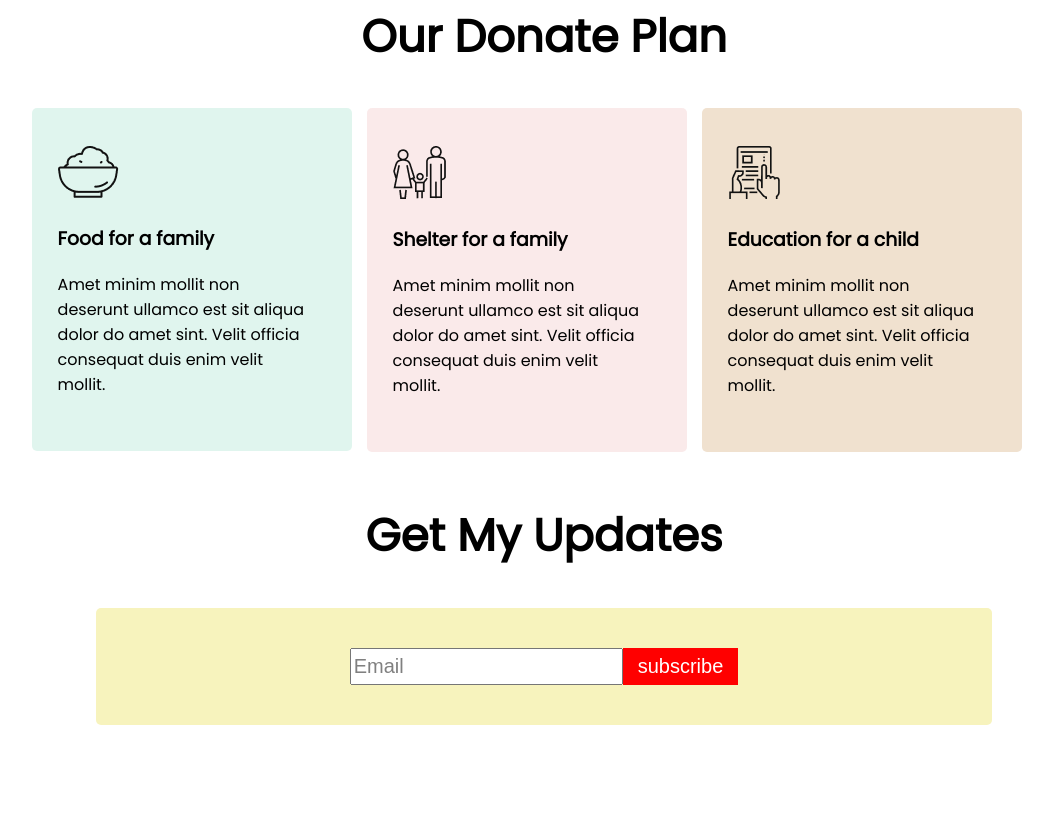
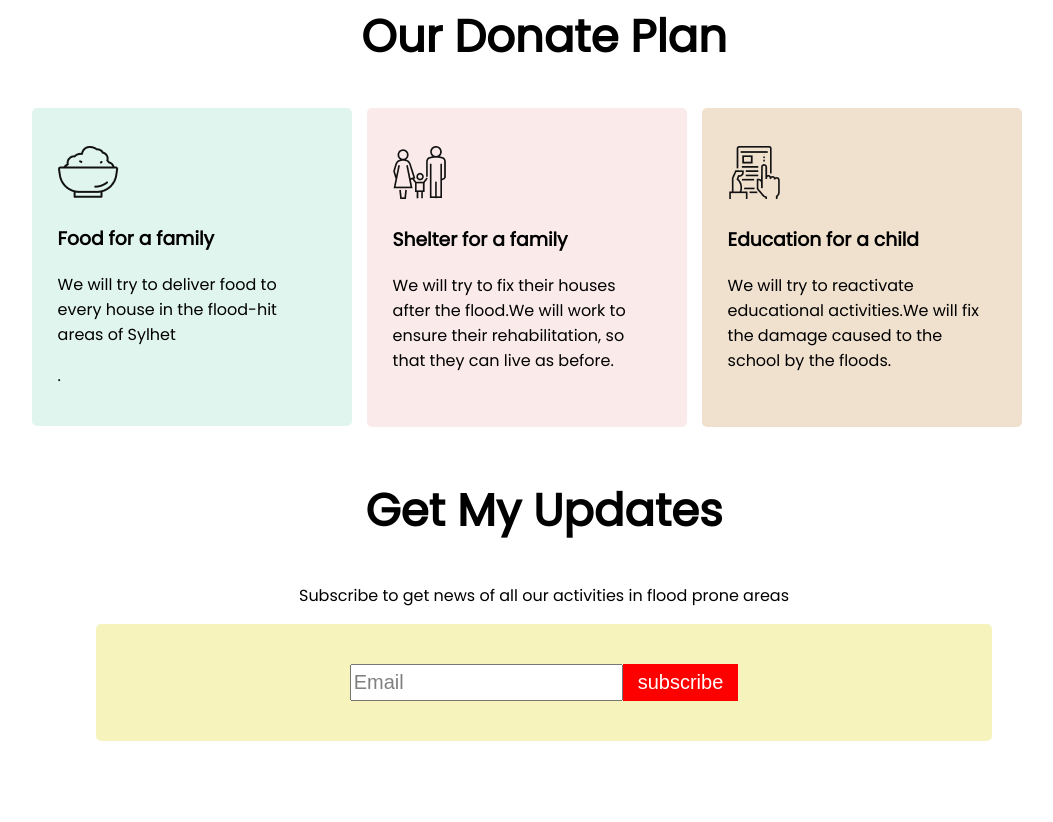
Before and after one commit to mahmudul320/assignment-1, a plain HTML site: page index.html in a window 1280 px wide. Shown: the part 1541-2363 px from the top of the page, without its empty margins (96-1149 px from the left). Drawn offline with Linux system fonts and the light colour scheme.

Commit message:
paragraph change

```diff
--- a/index.html
+++ b/index.html
@@ -19,10 +19,10 @@
     <section class="donate">
         <div>
             <div id="heading01">
-                <h1>We are by their side to deal with <br>
-                    the flood situation in Sylhet
+                <h1>
+                    We are all united in dealing with <br> the flood situation in Sylhet
                 </h1>
-                <p>We are by their side to deal with the flood situation in Sylhet......</p>
+                <p>Donate as much as you can to deal with the flood situation in Sylhet.</p>
             </div>
             <a class="button" target="_blank" href="">Donate Now</a>
         </div>
@@ -55,10 +55,7 @@
             <div class="fse" id="food">
                 <img src="icons/food.png" alt="">
                 <h3>Food for a family</h3>
-                <p>Amet minim mollit non deserunt
-                    ullamco est sit aliqua dolor do amet
-                    sint. Velit officia consequat duis enim
-                    velit mollit.</p>
+                <p>We will try to deliver food to every house in the flood-hit areas of Sylhet</p>.
             </div>
             <div class="fse" id="shelter">
                 <div>
@@ -66,10 +63,8 @@
                 </div>
                 <div>
                     <h3>Shelter for a family</h3>
-                    <p>Amet minim mollit non deserunt
-                        ullamco est sit aliqua dolor do amet
-                        sint. Velit officia consequat duis enim
-                        velit mollit.</p>
+                    <p>We will try to fix their houses after the flood.We will work to ensure their rehabilitation, so
+                        that they can live as before.</p>
                 </div>
             </div>
             <div class="fse" id="education">
@@ -78,10 +73,8 @@
                 </div>
                 <div>
                     <h3>Education for a child</h3>
-                    <p>Amet minim mollit non deserunt
-                        ullamco est sit aliqua dolor do amet
-                        sint. Velit officia consequat duis enim
-                        velit mollit.</p>
+                    <p>We will try to reactivate educational activities.We will fix the damage caused to the school by
+                        the floods.</p>
                 </div>
             </div>
         </div>
@@ -89,7 +82,7 @@
     <section class="last">
         <div id="last-heading">
             <h1>Get My Updates</h1>
-            <p></p>
+            <p>Subscribe to get news of all our activities in flood prone areas</p>
         </div>
         <form class="from">
             <input id="email" type="email" value="Email">
```
